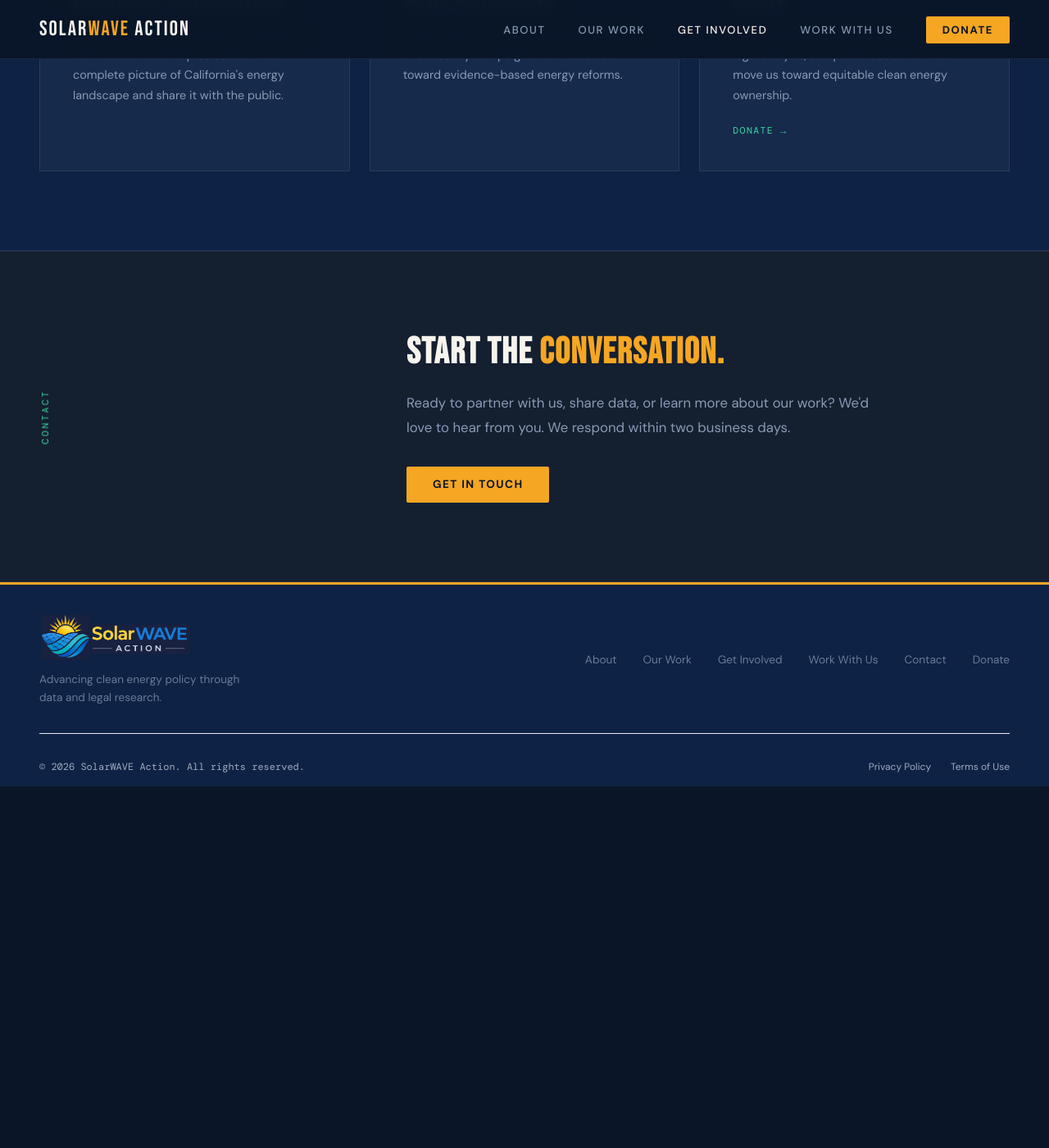
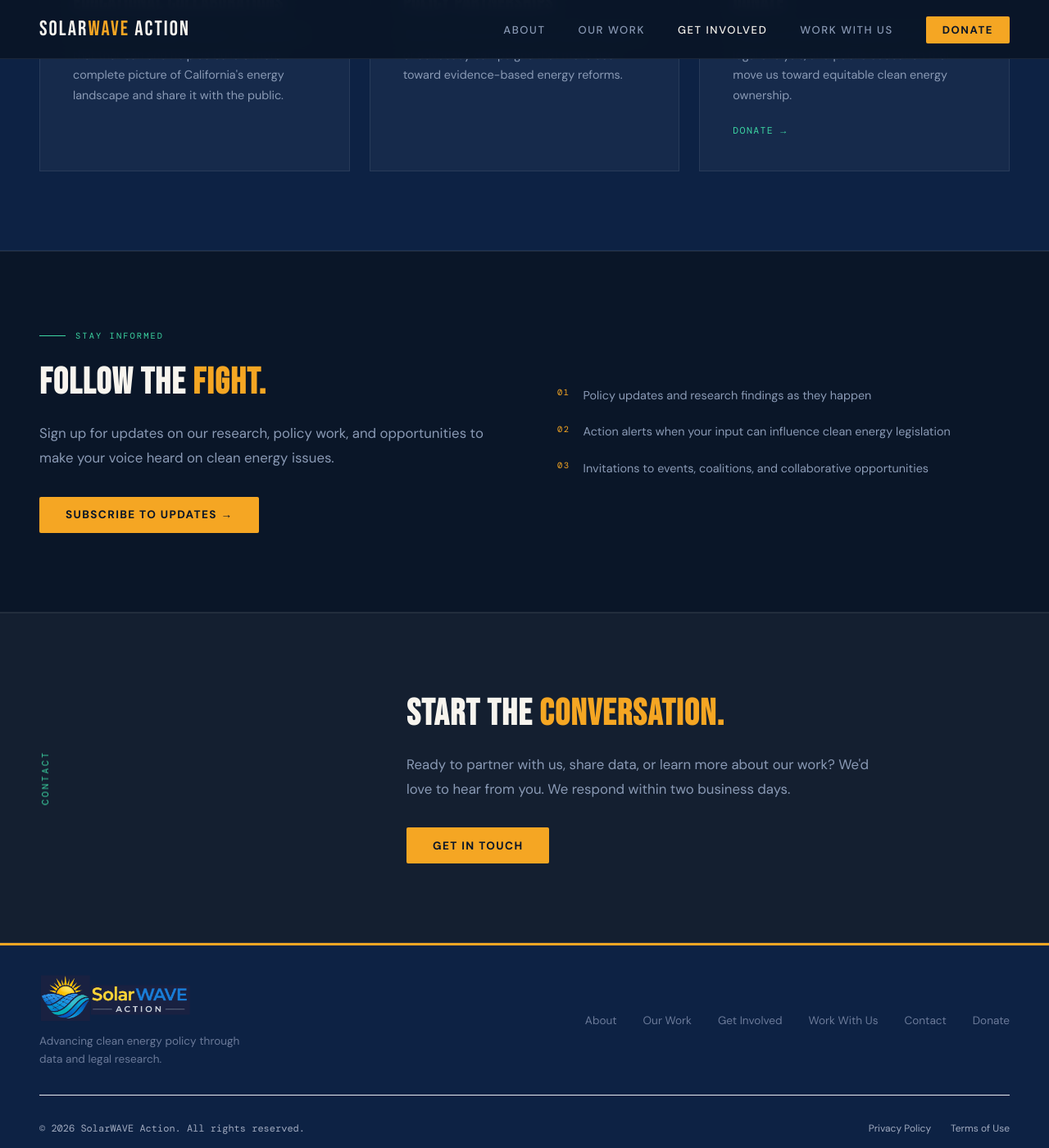
Before and after one commit to SolarWAVE-Action/solarwave-website, a Jekyll site: the page built from get_involved/get_involved.html, in a window 1280 px wide and 1400 px high, scrolled down 853 px. Shown: the whole window at 82% size. Built offline with Jekyll 4.4.1, drawn with Linux system fonts in a browser that asks for light colours; before the commit the page ends 1812 px from its top, so only the background shows below that.

Commit message:
added newsletter signup with Kit backend

```diff
--- a/get_involved/get_involved.html
+++ b/get_involved/get_involved.html
@@ -66,6 +66,35 @@ permalink: /get_involved/
     .btn-primary { background: var(--sun); color: var(--sky); padding: 0.85rem 2rem; border-radius: 2px; font-weight: 700; font-size: 0.85rem; letter-spacing: 0.1em; text-transform: uppercase; text-decoration: none; transition: all 0.2s; display: inline-block; }
     .btn-primary:hover { background: var(--sun-light); transform: translateY(-1px); }
 
+    /* ─── NEWSLETTER ─── */
+    .newsletter {
+      padding: 6rem 3rem;
+      border-top: 1px solid var(--border);
+      border-bottom: 1px solid var(--border);
+    }
+    .newsletter-inner {
+      max-width: 1200px; margin: 0 auto;
+      display: grid; grid-template-columns: 1fr 1fr; gap: 5rem; align-items: center;
+    }
+    .newsletter h2 {
+      font-family: 'Bebas Neue', sans-serif;
+      font-size: clamp(2.2rem, 3.5vw, 3rem);
+      letter-spacing: 0.03em; margin-bottom: 1.25rem;
+    }
+    .newsletter h2 span { color: var(--sun); }
+    .newsletter p {
+      font-size: 1.05rem; line-height: 1.8;
+      color: var(--muted); max-width: 52ch;
+    }
+    .newsletter-meta {
+      font-family: 'DM Mono', monospace;
+      font-size: 0.65rem; letter-spacing: 0.2em; text-transform: uppercase;
+      color: var(--accent); margin-bottom: 1.5rem;
+      display: flex; align-items: center; gap: 0.75rem;
+    }
+    .newsletter-meta::before { content: ''; display: inline-block; width: 2rem; height: 1px; background: var(--accent); }
+    .newsletter-cta { margin-top: 2rem; }
+
     /* ─── RESPONSIVE ─── */
     @media (max-width: 900px) {
       .page-hero { padding: 8rem 1.5rem 4rem; }
@@ -73,6 +102,8 @@ permalink: /get_involved/
       .engage { padding: 4rem 1.5rem; }
       .engage-inner { padding: 0; }
       .engage-cards { grid-template-columns: 1fr; }
+      .newsletter { padding: 4rem 1.5rem; }
+      .newsletter-inner { grid-template-columns: 1fr; gap: 2rem; }
       .conversation { padding: 4rem 1.5rem; }
       .conversation-inner { grid-template-columns: 1fr; gap: 2rem; }
       .section-label { writing-mode: horizontal-tb; transform: none; }
@@ -119,6 +150,36 @@ permalink: /get_involved/
     </div>
   </section>
 
+  <!-- NEWSLETTER -->
+  <section class="newsletter">
+    <div class="newsletter-inner">
+      <div>
+        <div class="newsletter-meta">Stay Informed</div>
+        <h2>Follow the <span>Fight.</span></h2>
+        <p>Sign up for updates on our research, policy work, and opportunities to make your voice heard on clean energy issues.</p>
+        <div class="newsletter-cta">
+          <a href="https://solarwave-action.kit.com/459c44ad1a" class="btn-primary" target="_blank" rel="noopener">Subscribe to Updates →</a>
+        </div>
+      </div>
+      <div>
+        <div style="display:flex; flex-direction:column; gap:1.25rem;">
+          <div style="display:flex; gap:1rem; align-items:flex-start;">
+            <span style="font-family:'DM Mono',monospace; font-size:0.65rem; color:var(--sun); letter-spacing:0.15em; padding-top:0.15rem; flex-shrink:0;">01</span>
+            <p style="margin:0; font-size:0.9rem; line-height:1.7; color:var(--muted);">Policy updates and research findings as they happen</p>
+          </div>
+          <div style="display:flex; gap:1rem; align-items:flex-start;">
+            <span style="font-family:'DM Mono',monospace; font-size:0.65rem; color:var(--sun); letter-spacing:0.15em; padding-top:0.15rem; flex-shrink:0;">02</span>
+            <p style="margin:0; font-size:0.9rem; line-height:1.7; color:var(--muted);">Action alerts when your input can influence clean energy legislation</p>
+          </div>
+          <div style="display:flex; gap:1rem; align-items:flex-start;">
+            <span style="font-family:'DM Mono',monospace; font-size:0.65rem; color:var(--sun); letter-spacing:0.15em; padding-top:0.15rem; flex-shrink:0;">03</span>
+            <p style="margin:0; font-size:0.9rem; line-height:1.7; color:var(--muted);">Invitations to events, coalitions, and collaborative opportunities</p>
+          </div>
+        </div>
+      </div>
+    </div>
+  </section>
+
   <!-- START THE CONVERSATION -->
   <section class="conversation">
     <div class="conversation-inner">
```
